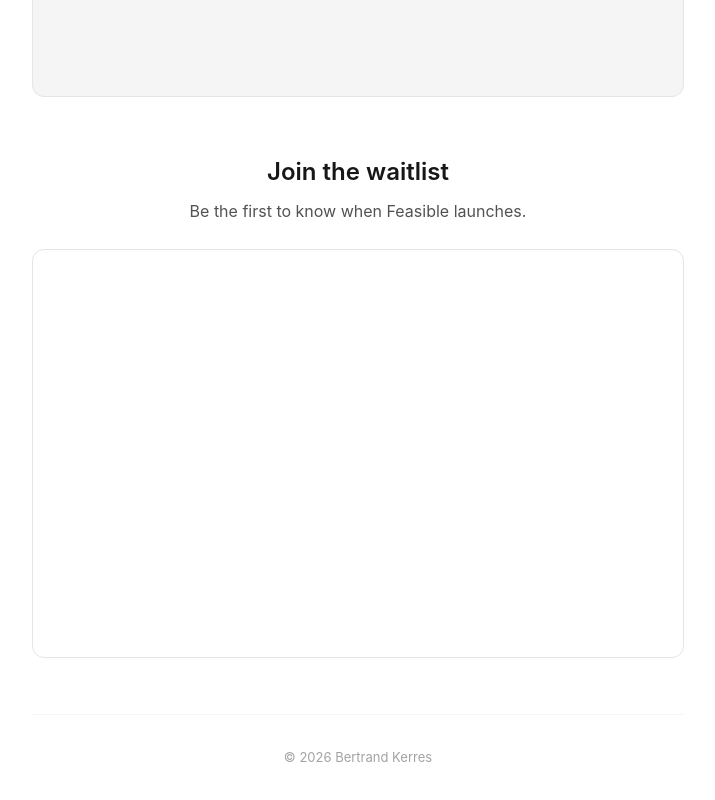
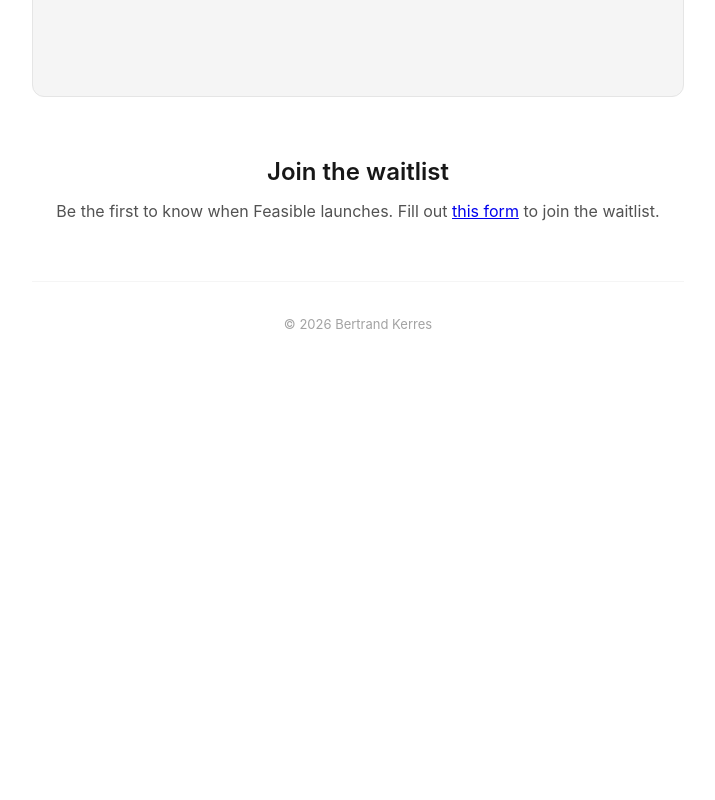
Before and after one commit to bertrandkerres/bertrandkerres.github.io, a plain HTML site: page index.html in a window 1280 px wide. Shown: the part 654-1454 px from the top of the page, without its empty margins (282-997 px from the left). After the commit the page ends 1021 px from the top, so only its background shows below. Drawn offline with Linux system fonts and the light colour scheme; a web font is replaced by a local one.

Commit message:
Added link to waitlist signup

```diff
--- a/index.html
+++ b/index.html
@@ -167,15 +167,8 @@
 
     <section class="waitlist-section">
       <h2>Join the waitlist</h2>
-      <p>Be the first to know when Feasible launches.</p>
-      <div class="form-wrapper">
-        <!-- Replace the src below with your Google Forms embed URL -->
-        <iframe
-          src="about:blank"
-          height="400"
-          title="Waitlist signup form"
-        >Loading&hellip;</iframe>
-      </div>
+      <p>Be the first to know when Feasible launches.
+        Fill out <a href="https://docs.google.com/forms/d/e/1FAIpQLSecxQHGijS1YTNvQErG10dfhviODl50Idj2HgLTDgg2CvFFbQ/viewform?usp=dialog">this form</a> to join the waitlist.</p>
     </section>
 
     <footer>
```
